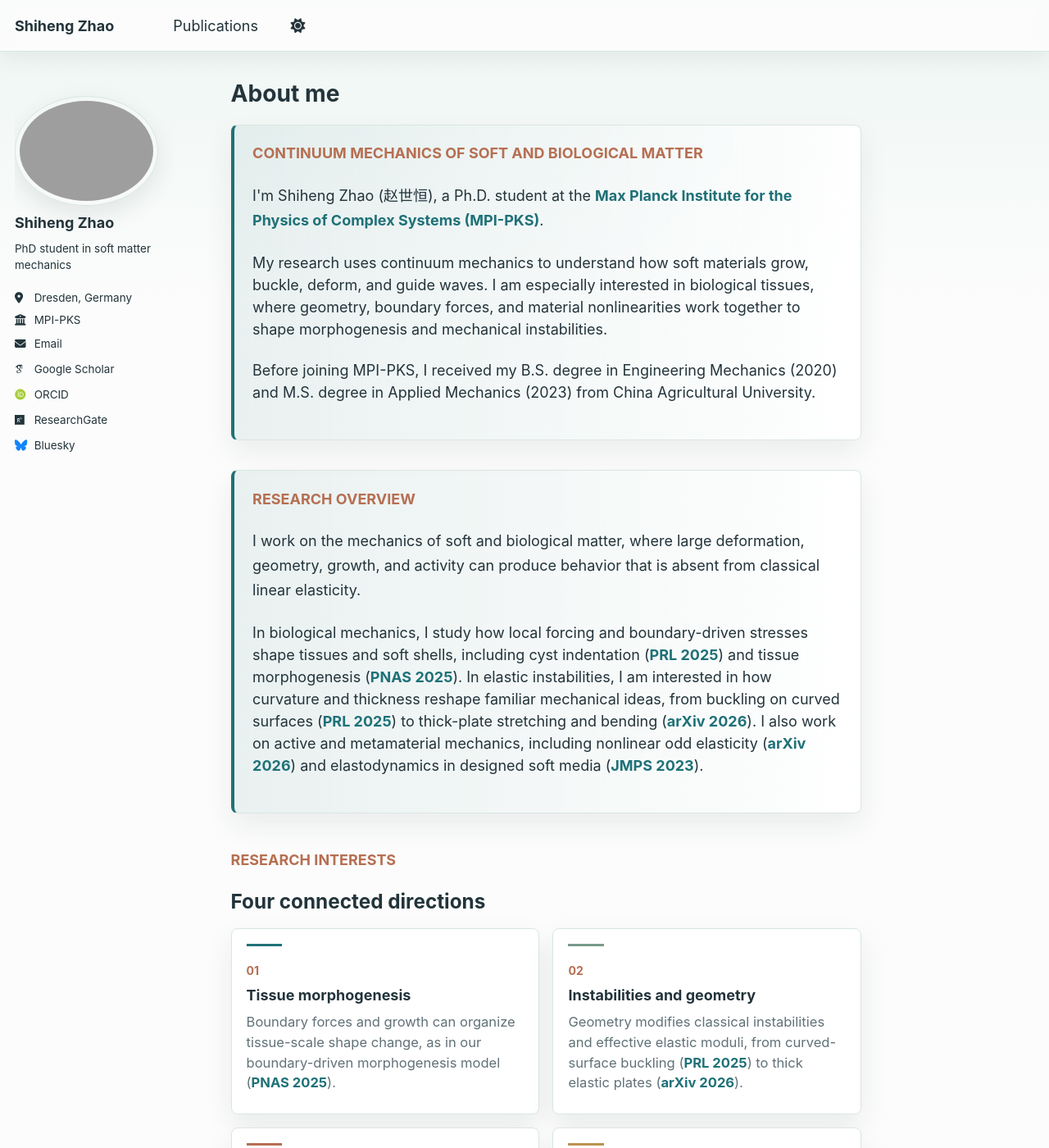
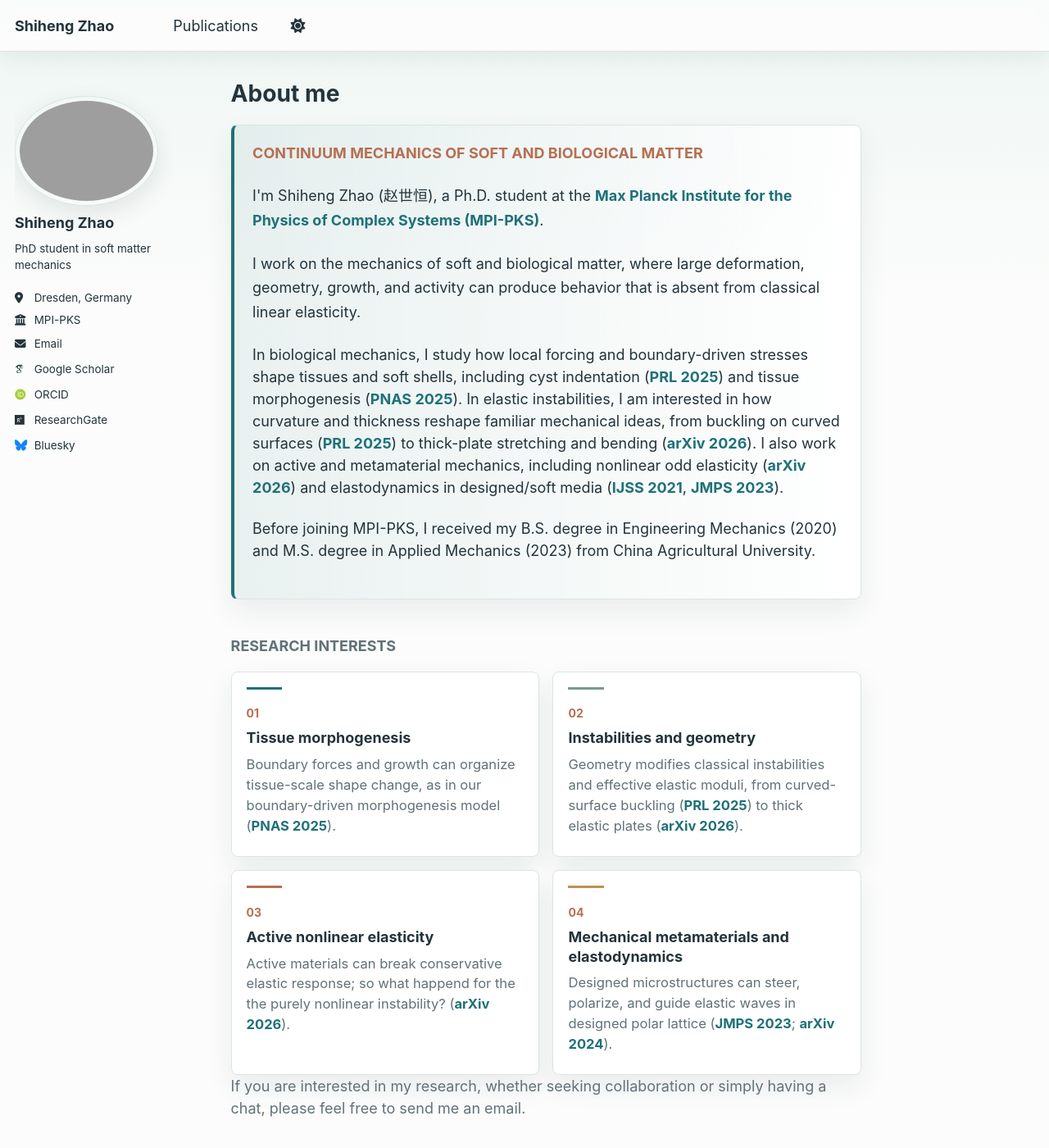
Before and after one commit to Iamzsh/Iamzsh.github.io, a Jekyll site: the page built from _pages/about.md, in a window 1280 px wide and 1400 px high. Shown: the whole window at 82% size. Built offline with Jekyll 4.4.1, drawn with Linux system fonts in a browser that asks for light colours; some web fonts are replaced; some of the changed text lies outside the part shown.

Commit message:
manual_1

```diff
--- a/_pages/about.md
+++ b/_pages/about.md
@@ -9,21 +9,15 @@ redirect_from:
 
 <section class="home-hero">
   <p class="profile-kicker">Continuum mechanics of soft and biological matter</p>
-  <p class="home-lede">I'm Shiheng Zhao (赵世恒), a Ph.D. student at the <a href="https://www.pks.mpg.de/">Max Planck Institute for the Physics of Complex Systems (MPI-PKS)</a>.</p>
-  <p>My research uses continuum mechanics to understand how soft materials grow, buckle, deform, and guide waves. I am especially interested in biological tissues, where geometry, boundary forces, and material nonlinearities work together to shape morphogenesis and mechanical instabilities.</p>
+  <p class="home-lede">I'm Shiheng Zhao (赵世恒), a Ph.D. student at the <a href="https://www.pks.mpg.de/self-organization-of-multicellular-systems">Max Planck Institute for the Physics of Complex Systems (MPI-PKS)</a>.</p>
+  <p class="research-citation-box__lead">I work on the mechanics of soft and biological matter, where large deformation, geometry, growth, and activity can produce behavior that is absent from classical linear elasticity.</p>
+  <p>In biological mechanics, I study how local forcing and boundary-driven stresses shape tissues and soft shells, including cyst indentation (<a href="https://doi.org/10.1103/PhysRevLett.134.228402">PRL 2025</a>) and tissue morphogenesis (<a href="https://doi.org/10.1073/pnas.2505160122">PNAS 2025</a>). In elastic instabilities, I am interested in how curvature and thickness reshape familiar mechanical ideas, from buckling on curved surfaces (<a href="https://doi.org/10.1103/63py-ph5s">PRL 2025</a>) to thick-plate stretching and bending (<a href="https://arxiv.org/abs/2606.01889">arXiv 2026</a>). I also work on active and metamaterial mechanics, including nonlinear odd elasticity (<a href="https://arxiv.org/abs/2605.02476">arXiv 2026</a>) and elastodynamics in designed/soft media (<a href="https://doi.org/10.1016/j.ijsolstr.2021.111208">IJSS 2021</a>, <a href="https://doi.org/10.1016/j.jmps.2023.105226">JMPS 2023</a>).</p>
   <p>Before joining MPI-PKS, I received my B.S. degree in Engineering Mechanics (2020) and M.S. degree in Applied Mechanics (2023) from China Agricultural University.</p>
-</section>
-
-<section class="research-citation-box">
-  <p class="profile-kicker">Research overview</p>
-  <p class="research-citation-box__lead">I work on the mechanics of soft and biological matter, where large deformation, geometry, growth, and activity can produce behavior that is absent from classical linear elasticity.</p>
-  <p>In biological mechanics, I study how local forcing and boundary-driven stresses shape tissues and soft shells, including cyst indentation (<a href="https://doi.org/10.1103/PhysRevLett.134.228402">PRL 2025</a>) and tissue morphogenesis (<a href="https://doi.org/10.1073/pnas.2505160122">PNAS 2025</a>). In elastic instabilities, I am interested in how curvature and thickness reshape familiar mechanical ideas, from buckling on curved surfaces (<a href="https://doi.org/10.1103/63py-ph5s">PRL 2025</a>) to thick-plate stretching and bending (<a href="https://arxiv.org/abs/2606.01889">arXiv 2026</a>). I also work on active and metamaterial mechanics, including nonlinear odd elasticity (<a href="https://arxiv.org/abs/2605.02476">arXiv 2026</a>) and elastodynamics in designed soft media (<a href="https://doi.org/10.1016/j.jmps.2023.105226">JMPS 2023</a>).</p>
 </section>
 
 <section class="research-themes">
   <div class="section-heading">
     <p class="profile-kicker">Research interests</p>
-    <h2>Four connected directions</h2>
   </div>
 
   <div class="theme-grid">
@@ -42,13 +36,13 @@ redirect_from:
     <article class="research-theme">
       <span class="research-theme__index">03</span>
       <h3>Active nonlinear elasticity</h3>
-      <p>Active materials can break conservative elastic response; I am developing nonlinear descriptions of odd elasticity beyond small deformations (<a href="https://arxiv.org/abs/2605.02476">arXiv 2026</a>).</p>
+      <p>Active materials can break conservative elastic response; so what happend for the the purely nonlinear instability? (<a href="https://arxiv.org/abs/2605.02476">arXiv 2026</a>).</p>
     </article>
 
     <article class="research-theme">
       <span class="research-theme__index">04</span>
       <h3>Mechanical metamaterials and elastodynamics</h3>
-      <p>Designed microstructures can steer, polarize, and guide elastic waves in soft media (<a href="https://doi.org/10.1016/j.jmps.2023.105226">JMPS 2023</a>; <a href="https://arxiv.org/abs/2410.17627">arXiv 2024</a>).</p>
+      <p>Designed microstructures can steer, polarize, and guide elastic waves in designed polar lattice (<a href="https://doi.org/10.1016/j.jmps.2023.105226">JMPS 2023</a>; <a href="https://arxiv.org/abs/2410.17627">arXiv 2024</a>).</p>
     </article>
   </div>
 </section>
```
Also changed, not shown: 1 other file.
